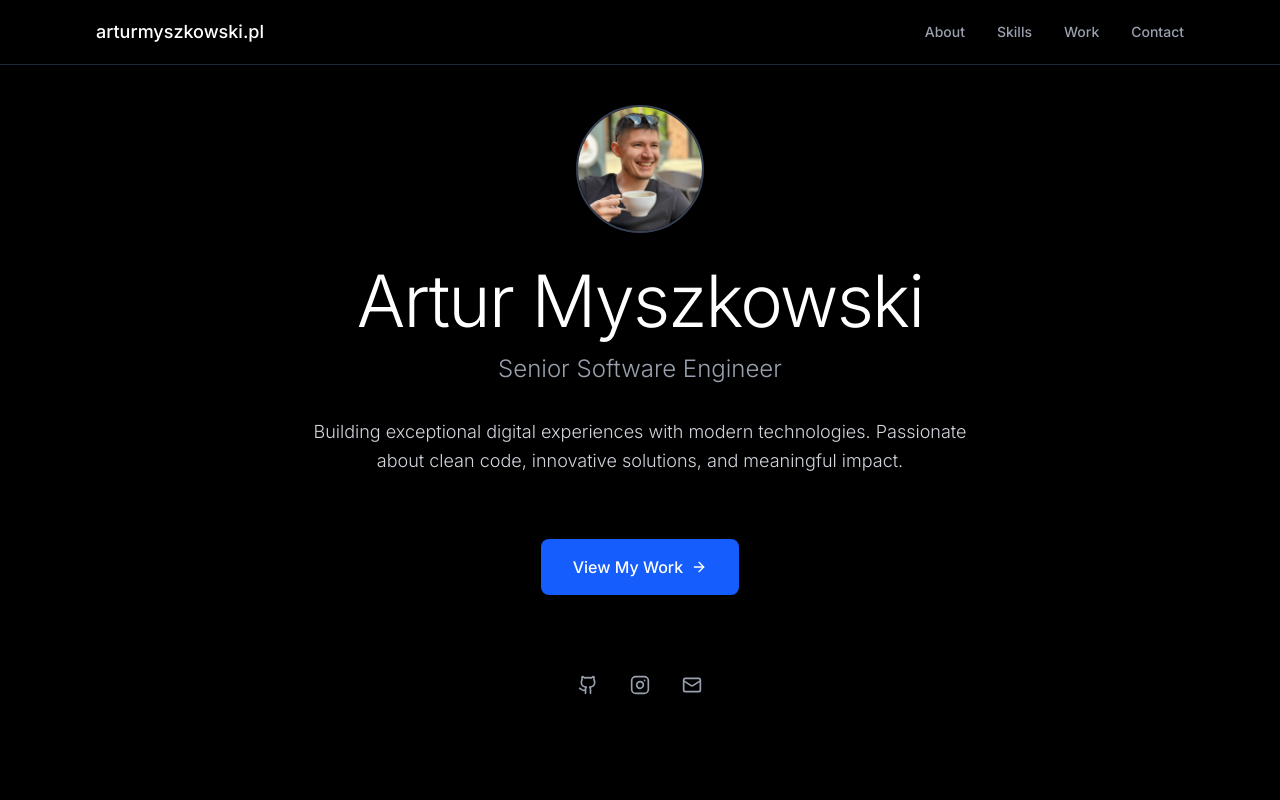
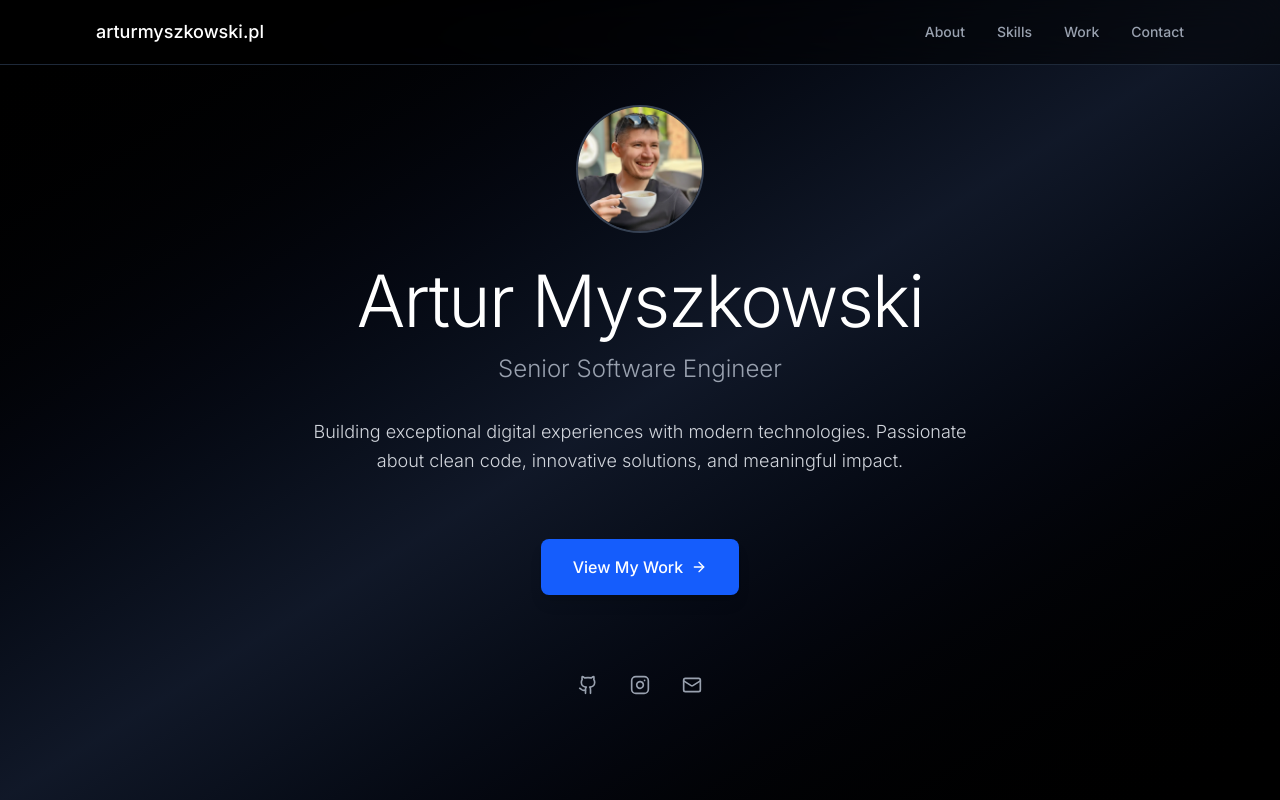
Before and after one commit to rthrs/arturmyszkowski-pl, a Next.js app: page / in a window 1280 px wide. Shown: the top 800 px of the page. Built offline with nearby package versions, Linux system fonts and the light colour scheme.

Commit message:
Enhance home page styles with gradient background and improved button effects

```diff
--- a/src/app/page.tsx
+++ b/src/app/page.tsx
@@ -105,7 +105,7 @@ export default function Home() {
       </nav>
 
       {/* Hero Section */}
-      <section className="min-h-screen flex items-center justify-center px-6 lg:px-8">
+      <section className="min-h-screen flex items-center justify-center px-6 lg:px-8 bg-gradient-to-br from-black via-gray-900 to-black">
         <div className="max-w-4xl mx-auto text-center">
           <motion.div
             initial={{ opacity: 0, y: 30 }}
@@ -150,13 +150,15 @@ export default function Home() {
               transition={{ duration: 0.8, delay: 0.5 }}
               className="pt-8"
             >
-              <button
+              <motion.button
                 onClick={() => scrollToSection('work')}
-                className="group inline-flex items-center px-8 py-4 bg-blue-600 hover:bg-blue-700 text-white font-medium rounded-lg transition-all duration-300"
+                whileHover={{ scale: 1.05 }}
+                whileTap={{ scale: 0.95 }}
+                className="group inline-flex items-center px-8 py-4 bg-blue-600 hover:bg-blue-700 text-white font-medium rounded-lg transition-all duration-300 shadow-lg hover:shadow-xl"
               >
                 View My Work
                 <ArrowRight size={16} className="ml-2 group-hover:translate-x-1 transition-transform duration-300" />
-              </button>
+              </motion.button>
             </motion.div>
 
             {/* Social Links */}
@@ -248,8 +250,8 @@ export default function Home() {
               {skills.map((skill, index) => (
                 <motion.div
                   key={skill.name}
-                  initial={{ opacity: 0, y: 30 }}
-                  whileInView={{ opacity: 1, y: 0 }}
+                  initial={{ opacity: 0 }}
+                  whileInView={{ opacity: 1 }}
                   transition={{ duration: 0.8, delay: index * 0.1 }}
                   viewport={{ once: true }}
 
@@ -302,7 +304,7 @@ export default function Home() {
               rel="noopener noreferrer"
               whileHover={{ scale: 1.05 }}
               whileTap={{ scale: 0.95 }}
-              className="group inline-flex items-center px-8 py-4 bg-blue-600 hover:bg-blue-700 text-white font-medium rounded-lg transition-all duration-300"
+              className="group inline-flex items-center px-8 py-4 bg-blue-600 hover:bg-blue-700 text-white font-medium rounded-lg transition-all duration-300 shadow-lg hover:shadow-xl"
             >
               <Download size={20} className="mr-2" />
               Download Resume
@@ -337,7 +339,7 @@ export default function Home() {
               <div className="flex flex-col sm:flex-row gap-6 justify-center">
                 <a
                   href="mailto:contact@arturmyszkowski.pl"
-                  className="group inline-flex items-center px-8 py-4 bg-blue-600 hover:bg-blue-700 text-white font-medium rounded-lg transition-all duration-300"
+                  className="group inline-flex items-center px-8 py-4 bg-blue-600 hover:bg-blue-700 text-white font-medium rounded-lg transition-all duration-300 shadow-lg hover:shadow-xl"
                 >
                   <Mail size={20} className="mr-2" />
                   contact@arturmyszkowski.pl
@@ -346,7 +348,7 @@ export default function Home() {
                   href="https://instagram.com/artur6strings"
                   target="_blank"
                   rel="noopener noreferrer"
-                  className="group inline-flex items-center px-8 py-4 border border-gray-800 hover:border-gray-700 text-white font-medium rounded-lg transition-all duration-300"
+                  className="group inline-flex items-center px-8 py-4 bg-gray-700 hover:bg-gray-600 text-white font-medium rounded-lg transition-all duration-300 shadow-lg hover:shadow-xl"
                 >
                   <Instagram size={20} className="mr-2" />
                   Instagram
```
